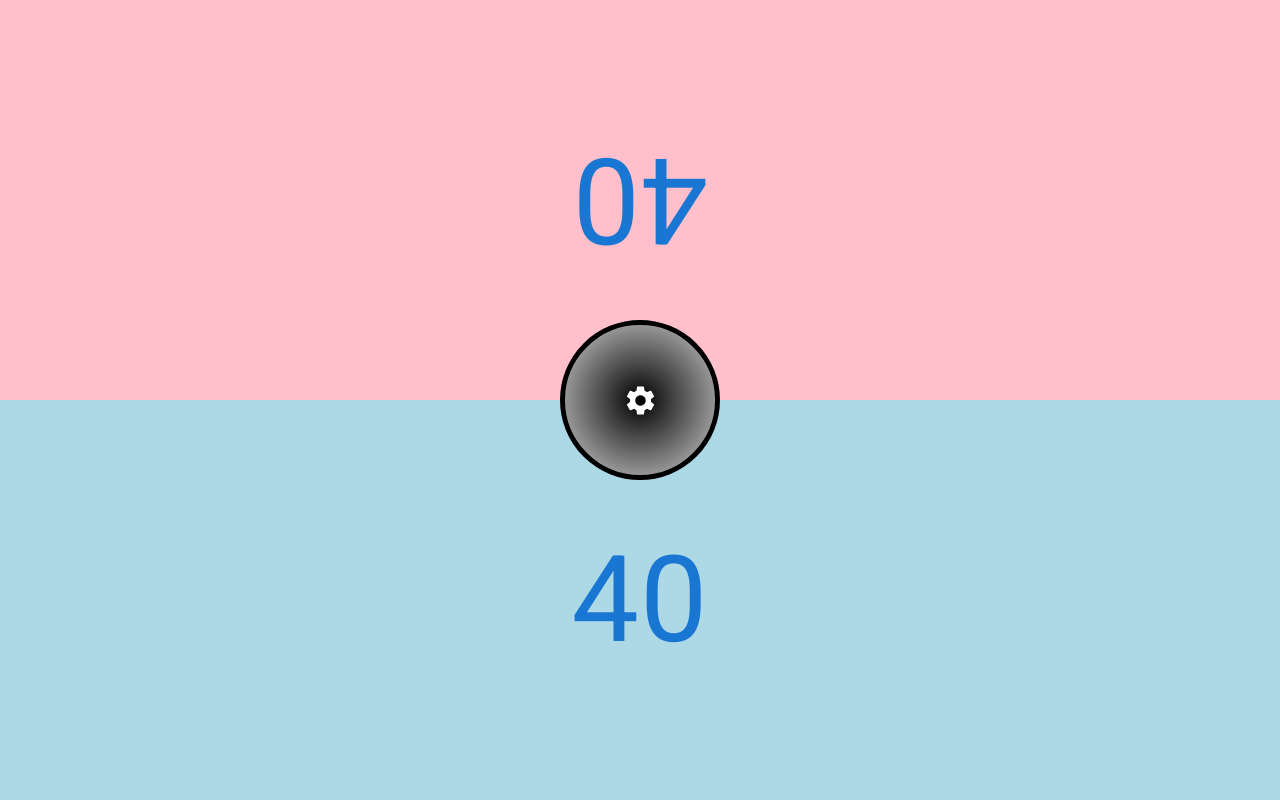
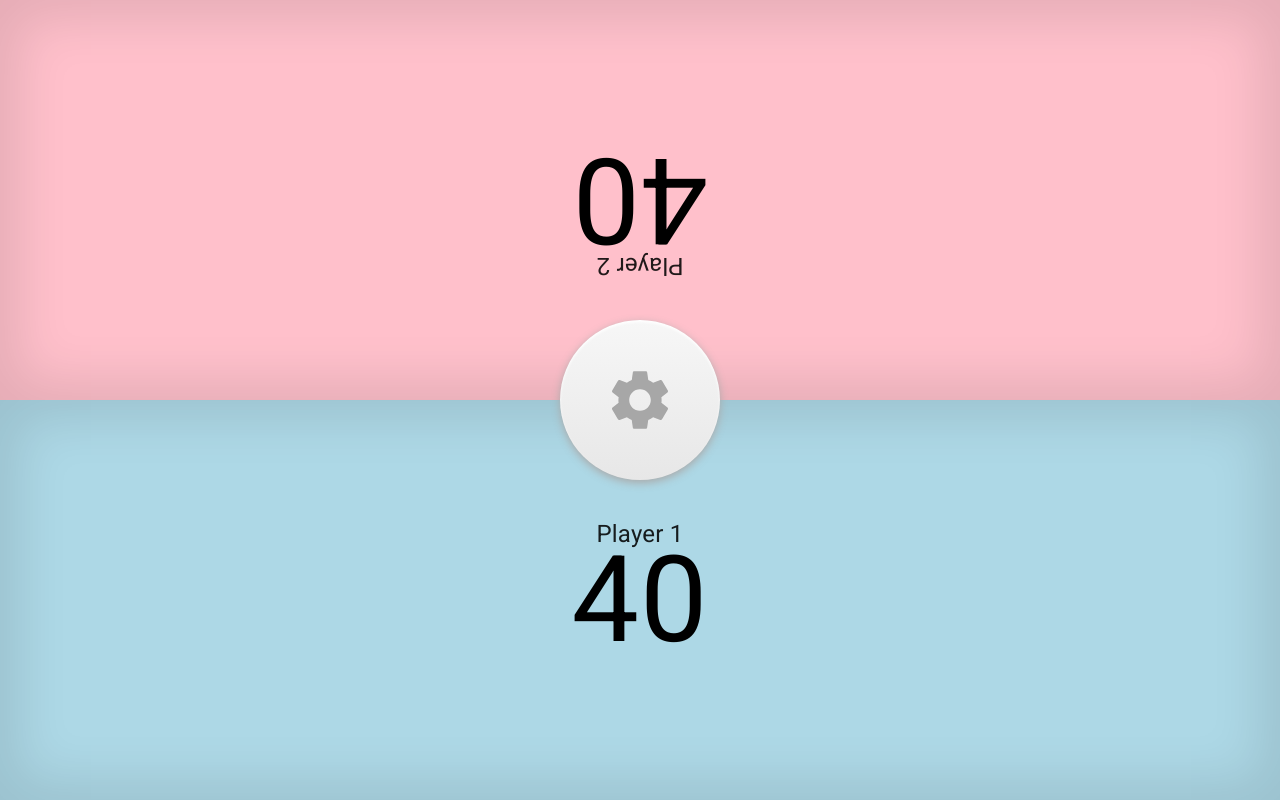
Before and after one commit to QuantumWarp/life-counter, a React (Vite) app: page / in a window 1280 px wide. Built offline with nearby package versions, Linux system fonts and the light colour scheme.

Commit message:
Styling improvements

```diff
--- a/src/context/app-default.ts
+++ b/src/context/app-default.ts
@@ -9,10 +9,12 @@ export const initialAppData: () => AppData = () => ({
   ],
   settings: {
     mirror: true,
+    separateCounters: initialPreset.separateCounters,
     lastPreset: initialPreset.name,
     playerCount: initialPreset.playerCount,
     players: [{
       ...initialPreset.players[0],
+      name: "Player 1",
       selected: 0,
       color: "lightblue",
       counters: initialPreset.players[0].counters.map((x) => ({
@@ -21,6 +23,7 @@ export const initialAppData: () => AppData = () => ({
       })),
     }, {
       ...initialPreset.players[0],
+      name: "Player 2",
       selected: 0,
       color: "pink",
       counters: initialPreset.players[0].counters.map((x) => ({
@@ -29,6 +32,7 @@ export const initialAppData: () => AppData = () => ({
       })),
     }, {
       ...initialPreset.players[0],
+      name: "Player 3",
       selected: 0,
       color: "lightgreen",
       counters: initialPreset.players[0].counters.map((x) => ({
@@ -37,6 +41,7 @@ export const initialAppData: () => AppData = () => ({
       })),
     }, {
       ...initialPreset.players[0],
+      name: "Player 4",
       selected: 0,
       color: "lightgrey",
       counters: initialPreset.players[0].counters.map((x) => ({
--- /dev/null
+++ b/src/helpers/use-state-timeout.ts
@@ -0,0 +1,20 @@
+import { useState } from "react";
+
+export const useStateTimeout = <T>(
+  initialValue: T, timeoutMillis: number
+): [T, (newValue: T) => void] => {
+  const [value, setValue] = useState(initialValue);
+  const [timeoutId, setTimeoutId] = useState<number>();
+
+  const setValueTimeout = (newValue: T) => {
+    setValue(newValue);
+    clearTimeout(timeoutId);
+    const newTimeoutId = setTimeout(
+      () => setValue(initialValue),
+      timeoutMillis,
+    );
+    setTimeoutId(newTimeoutId);
+  };
+
+  return [value, setValueTimeout]
+};
--- a/src/models/preset.ts
+++ b/src/models/preset.ts
@@ -3,6 +3,7 @@ import { PresetPlayer } from "./player";
 export interface Preset {
   readonly: boolean;
   name: string;
+  separateCounters: boolean;
   playerCount: number;
   players: PresetPlayer[];
 }
--- a/src/models/presets/basic.ts
+++ b/src/models/presets/basic.ts
@@ -3,6 +3,7 @@ import { Preset } from '../preset';
 export const basic: Preset = {
   readonly: true,
   name: "Basic",
+  separateCounters: true,
   playerCount: 2,
   players: [
     {
--- a/src/player/CounterButton.tsx
+++ b/src/player/CounterButton.tsx
@@ -1,17 +1,18 @@
-import { Button } from "@mui/material";
+import { Button, Typography } from "@mui/material";
 
 type CounterButtonProps = {
   amount: number;
+  primary?: boolean;
+  show: boolean;
   update: (amount: number) => void;
 }
 
-export function CounterButton({ amount, update }: CounterButtonProps) {
+export function CounterButton({ amount, show, update, primary }: CounterButtonProps) {
   const positive = amount > 0;
   return (
     <Button
       sx={{
-        flex: 1,
-        fontSize: "4vh",
+        flex: primary ? 4 : 1,
         display: "flex",
         justifyContent: positive ? "flex-end" : "flex-start",
         padding: 3,
@@ -19,7 +20,7 @@ export function CounterButton({ amount, update }: CounterButtonProps) {
       }}
       onClick={() => update(amount)}
     >
-      {/* {positive ? "+" : ""}{amount} */}
+      <Typography sx={{ opacity: show ? 1 : 0, transition: "opacity 0.5s", fontSize:  primary ? "8vh" :"4vh" }}>{positive ? "+" : ""}{amount}</Typography>
     </Button>
   )
 }
--- a/src/player/Zone.tsx
+++ b/src/player/Zone.tsx
@@ -1,10 +1,11 @@
 import { Box } from "@mui/material";
 import { ZoneForeground } from "./ZoneForeground";
 import { CounterButton } from "./CounterButton";
-import { useState } from "react";
+import { useEffect, useState } from "react";
 import { ZoneOptions } from "./ZoneOptions";
 import { usePlayer } from "../context/hooks/use-player";
 import { useCounter } from "../context/hooks/use-counter";
+import { useStateTimeout } from "../helpers/use-state-timeout";
 
 type ZoneProps = {
   index: number;
@@ -13,7 +14,15 @@ type ZoneProps = {
 export function Zone({ index }: ZoneProps) {
   const { player } = usePlayer(index);
   const { changeValue } = useCounter(index);
+
   const [showOptions, setShowOptions] = useState(false);
+  const [interaction, setInteraction] = useStateTimeout(false, 3000);
+  const [thin, setThin] = useState(false);
+
+  const counterButtonClick = (change: number) => {
+    setInteraction(true);
+    changeValue(change);
+  }
 
   return (
     <Box
@@ -24,21 +33,22 @@ export function Zone({ index }: ZoneProps) {
         display: "flex",
         justifyContent: "stretch",
         alignItems: "stretch",
+        boxShadow: "inset 0 0 50px 20px rgba(0, 0, 0, 0.1)"
       }}
     >
-      <ZoneForeground index={index} onOptions={() => setShowOptions(true)} />
+      <ZoneForeground index={index} show={interaction} onOptions={() => setShowOptions(true)} />
       <ZoneOptions open={showOptions} index={index} onClose={() => setShowOptions(false)} />
 
       <Box display="flex" flexDirection="column" flex={1}>
-        <CounterButton amount={-5} update={changeValue} />
-        <CounterButton amount={-1} update={changeValue} />
-        <CounterButton amount={-20} update={changeValue} />
+        <CounterButton amount={-5} show={interaction} update={counterButtonClick} />
+        <CounterButton primary amount={-1} show={interaction} update={counterButtonClick} />
+        <CounterButton amount={-20} show={interaction} update={counterButtonClick} />
       </Box>
 
       <Box display="flex" flexDirection="column" flex={1}>
-        <CounterButton amount={5} update={changeValue} />
-        <CounterButton amount={1} update={changeValue} />
-        <CounterButton amount={20} update={changeValue} />
+        <CounterButton amount={5} show={interaction} update={counterButtonClick} />
+        <CounterButton primary amount={1} show={interaction} update={counterButtonClick} />
+        <CounterButton amount={20} show={interaction} update={counterButtonClick} />
       </Box>
     </Box>
   );
--- a/src/player/ZoneForeground.tsx
+++ b/src/player/ZoneForeground.tsx
@@ -1,35 +1,53 @@
-import { Box, Button, Typography } from "@mui/material";
+import { Box, Button, Icon, Typography } from "@mui/material";
 import { usePlayer } from "../context/hooks/use-player";
 import { useCounter } from "../context/hooks/use-counter";
 
 type ZoneForegroundProps = {
   index: number;
+  show: boolean;
   onOptions: () => void;
 };
 
-export function ZoneForeground({ index, onOptions }: ZoneForegroundProps) {
+export function ZoneForeground({ index, show, onOptions }: ZoneForegroundProps) {
   const { player } = usePlayer(index);
   const { counter } = useCounter(index);
 
   return (
     <Box
       sx={{
+
         position: "absolute",
         width: "100%",
         height: "100%",
         display: "flex",
         justifyContent: "center",
         alignItems: "center",
-        zIndex: 1,
+        pointerEvents: "none",
+        zIndex: 1
       }}
     >
-      <Box sx={{
-        justifyContent: "center",
-        alignItems: "center"}}>
-        <Typography sx={{ fontSize: "3vh" }}>{player.name}</Typography>
-        <Button onClick={onOptions}>
+      <Box
+        sx={{
+          display: "flex",
+          flexDirection: "column",
+          justifyContent: "center",
+          alignItems: "center"
+        }}
+      >
+        <Typography sx={{ fontSize: "3vh" }}>
+          {player.name}
+        </Typography>
+
+        <Button sx={{ color: "black", my: -6, pointerEvents: "all", }} onClick={onOptions}>
           <Typography sx={{ fontSize: "15vh" }}>{counter.value}</Typography>
         </Button>
+
+        <Typography sx={{ fontSize: "2vh", display: "flex", opacity: show ? 1 : 0, transition: "opacity 0.5s" }}>
+          <Icon fontSize="large" sx={{ mr: 1 }}>
+            {counter.icon}
+          </Icon>
+          {counter.name}
+        </Typography>
         <Box />
       </Box>
     </Box>
--- a/src/settings/SettingsContainer.tsx
+++ b/src/settings/SettingsContainer.tsx
@@ -22,26 +22,24 @@ export function SettingsContainer() {
       <Box
         sx={{
           position: "relative",
-          background: "radial-gradient(black, lightgrey)",
+          backgroundColor: "#f7f7f7",
+          backgroundImage: "linear-gradient(to bottom, #f7f7f7, #e7e7e7)",
           borderRadius: "50%",
-          transition: ".2s",
           overflow: "hidden",
-          border: "5px solid black",
           zIndex: 5,
           width: `calc(${size})`,
           height: `calc(${size})`,
           left: `calc(50vw - 0.5 * ${size})`,
-          top: single ? `calc(100vh - 0.5 * ${size})` : `calc(50vh - 0.5 * ${size})`
+          top: single ? `calc(100vh - 0.5 * ${size})` : `calc(50vh - 0.5 * ${size})`,
+          boxShadow: "0px 3px 8px #aaa, inset 0px 2px 3px #fff"
         }}
       >
-        {collapsed && (
-          <IconButton
-            sx={{ color: "white", width: "100%", height: "100%" }}
-            onClick={() => setCollapsed(false)}
-          >
-            <SettingsIcon fontSize="large" />
-          </IconButton>
-        )}
+        <IconButton
+          sx={{ color: "#a7a7a7", width: "100%", height: "100%" }}
+          onClick={() => setCollapsed(false)}
+        >
+          <SettingsIcon sx={{ height: "50%", width: "50%" }} />
+        </IconButton>
       </Box>
 
 
```
